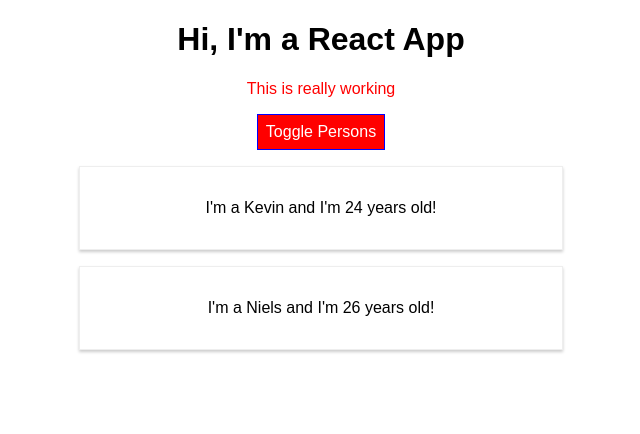
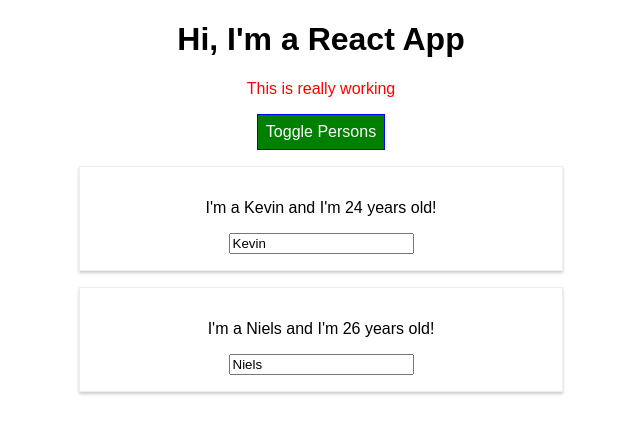
Before and after one commit to Morniee/react-complete-guide, a React app: page / in a window 1280 px wide. Both pictures are taken after a click on the button "Toggle Persons". Shown: the top 434 px of the page, without its empty margins (319-959 px from the left). Built offline with nearby package versions, Linux system fonts and the light colour scheme.

Commit message:
Splitting App in Components

```diff
--- /dev/null
+++ b/src/components/Cockpit/Cockpit.css
@@ -0,0 +1,30 @@
+.Cockpit button {
+  background-color: green;
+  border: 1px solid blue;
+  color: white;
+  cursor: pointer;
+  font: inherit;
+  padding: 8px;
+}
+
+.Cockpit button:hover {
+  background-color: lightgreen;
+  color: black;
+}
+
+.Cockpit button.Red {
+  background-color: red;
+}
+
+.Cockpit button.Red:hover {
+  background-color: salmon;
+  color: black;
+}
+
+.red {
+  color: red;
+}
+
+.bold {
+  font-weight: bold;
+}
--- /dev/null
+++ b/src/components/Cockpit/Cockpit.js
@@ -0,0 +1,31 @@
+import React from 'react';
+import classes from './Cockpit.css';
+
+const cockpit = (props) => {
+  const assignedClasses = [];
+  let buttonClass = '';
+
+  if(props.showPerson) {
+    buttonClass = classes.Red;
+  }
+
+  if(props.persons.length <= 2) {
+    assignedClasses.push(classes.red);
+  }
+
+  if(props.persons.length <= 1) {
+    assignedClasses.push(classes.bold);
+  }
+
+  return(
+    <div className={classes.Cockpit}>
+      <h1> Hi, I'm a React App</h1>
+      <p className={assignedClasses.join(' ')}> This is really working</p>
+      <button
+        onClick={props.clicked}
+        className={buttonClass}>Toggle Persons</button>
+    </div>
+  );
+}
+
+export default cockpit;
--- a/src/components/Persons/Person/Person.js
+++ b/src/components/Persons/Person/Person.js
@@ -6,6 +6,7 @@
     <div className={styles.Person}>
       <p onClick={props.clicked}>I'm a {props.name} and I'm {props.age} years old!</p>
       <p>{props.children}</p>
+      <input type='text' onChange={props.changed} value={props.name} />
     </div>
   );
 }
--- a/src/components/Persons/Persons.js
+++ b/src/components/Persons/Persons.js
@@ -0,0 +1,13 @@
+import React from 'react';
+import Person from './Person/Person';
+
+const persons = (props) => props.persons.map((person, index) => {
+    return <Person
+      key={person.id}
+      name={person.name}
+      age={person.age}
+      clicked={() => props.clicked(index)}
+      changed={(event) => props.changed(event, person.id)} />
+  });
+
+  export default persons;
--- a/src/containers/App.css
+++ b/src/containers/App.css
@@ -1,34 +1,3 @@
 .App {
   text-align: center;
 }
-
-.App button {
-  background-color: green;
-  border: 1px solid blue;
-  color: white;
-  cursor: pointer;
-  font: inherit;
-  padding: 8px;
-}
-
-.App button:hover {
-  background-color: lightgreen;
-  color: black;
-}
-
-.App button.Red {
-  background-color: red;
-}
-
-.App button.Red:hover {
-  background-color: salmon;
-  color: black;
-}
-
-.red {
-  color: red;
-}
-
-.bold {
-  font-weight: bold;
-}
--- a/src/containers/App.js
+++ b/src/containers/App.js
@@ -1,6 +1,7 @@
 import React, {Component} from 'react';
 import styles from './App.css';
-import Person from '../components/Persons/Person/Person'
+import Persons from '../components/Persons/Persons';
+import Cockpit from '../components/Cockpit/Cockpit';
 
 class App extends Component {
   state = {
@@ -48,42 +49,24 @@
 
   render() {
     let persons = null;
-    let buttonClass = '';
 
     if(this.state.showPersons) {
       persons = (
         <div>
-          {this.state.persons.map((person, index) => {
-            return <Person
-              name={person.name}
-              age={person.age}
-              clicked={() => this.deletePersonHandler(index)}
-              changed={(event) => this.nameChangedHandler(event, person.id)} />
-          })}
+          <Persons
+            persons={this.state.persons}
+            clicked={this.deletePersonHandler}
+            changed={this.nameChangedHandler} />
         </div>
       );
-
-      buttonClass = styles.Red;
-    }
-
-    const assignedClasses = [];
-
-    if(this.state.persons.length <= 2) {
-      assignedClasses.push(styles.red);
-    }
-
-    if(this.state.persons.length <= 1) {
-      assignedClasses.push(styles.bold);
     }
 
     return (
       <div className={styles.App}>
-        <h1> Hi, I'm a React App</h1>
-        <p className={assignedClasses.join(' ')}> This is really working</p>
-        <button
-          onClick={this.togglePersonsHandler}
-          className={buttonClass}>Toggle Persons</button>
-
+        <Cockpit
+          showPersons={this.state.showPersons}
+          persons={this.state.persons}
+          clicked={this.togglePersonsHandler} />
         {persons}
       </div>
     );
```
